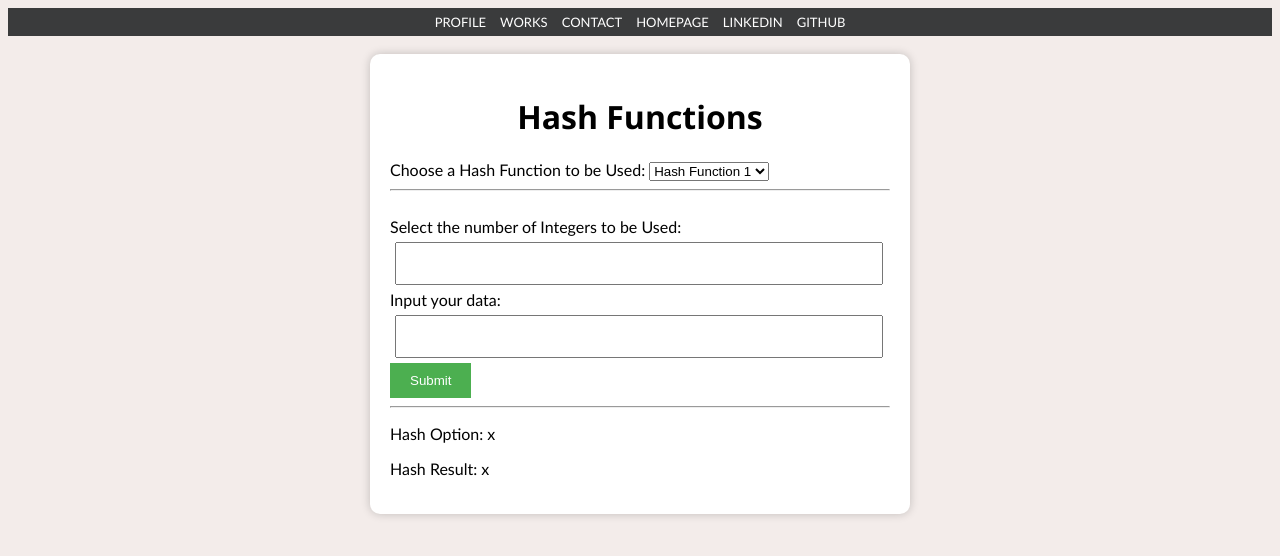
After one commit to PUP-PierreSiLog/DSA-Act1, a Flask app: template templates/HashFunction.html in a window 1280 px wide. The commit adds this page. Shown: the top 556 px of the page. Run offline with Flask 3, Linux system fonts and the light colour scheme; the template is opened without the code that fills it: most values are stand-ins (such as "Sample title", 1, 10 or a date in 2020).

Commit message:
Working, trying to make the hash table show up

```diff
--- a/app.py
+++ b/app.py
@@ -1,5 +1,6 @@
 from flask import Flask, render_template, request
 from computations import Circle, Triangle
+from HashFunction import HashTable
 
 app = Flask(__name__, static_url_path='', static_folder='D:/CMPE201_DSA/Flask_Intro/Flask_Intro/static')
 
@@ -56,24 +57,57 @@ def areaOfTriangle():
             area="Please input a valid integer."
     return render_template('areaOfTriangle.html', area=area)
 
-queue = []
-@app.route('/Queue-Deque', methods=['GET', 'POST'])
-def QueueDeque():
-    Enqueue = None
-    Dequeue = None
+hash_table=HashTable(32)
+@app.route('/HashFunction', methods=['GET', 'POST'])
+def HashFunction():
+    try:
+        hash_option = None
+        hash_result = None  # Add this line
 
-    if request.method == 'POST':
+        if request.method == 'POST':
+            hash_option = request.form.get('HashOptions')
+            print(f"Received hash_option: {hash_option}")
+            integer_select = int(request.form['IntegerSelect'])
+            data_input = request.form['DataInput']
 
-        if request.form.get('enqueue', ''):
-            data = str(request.form.get('inputString', ''))
-            queue.append(data)
+            print(f"Received integer_select: {integer_select}")
+            print(f"Received data_input: {data_input}")
 
-        elif request.form.get('dequeue', ''):
-            if queue:
-                Dequeue = queue.pop(0)
+            # Validate hash option
+            valid_options = ['Option1', 'Option2', 'Option3']
+            if hash_option not in valid_options:
+                return "Invalid hash option"
 
-    return render_template('Queue-Deque.html', Enqueue=queue, Dequeue=Dequeue)
+            # Choose the appropriate hash function based on the selected option
+            if hash_option == 'Option1':
+                hash_function = hash_table.hash_function_1
+            elif hash_option == 'Option2':
+                hash_function = hash_table.hash_function_2
+            elif hash_option == 'Option3':
+                hash_function = hash_table.hash_function_3
+            else:
+                return "Invalid hash option"
 
+            # Insert or delete data based on the number of integers specified
+            if integer_select == 1:
+                # Assuming "del " prefix for deletion
+                if data_input.startswith("del "):
+                    word_to_delete = data_input[4:]
+                    hash_table.delete(word_to_delete)
+                else:
+                    hash_table.insert(data_input, hash_function)
 
+                # Calculate hash result
+                hash_result = hash_function(sum(ord(char) for char in data_input))
+
+            # Display the updated hash table
+            hash_table.display()
+
+    except Exception as e:
+        print(f"Error: {e}")
+        return "An error occurred. Check the console for details."
+    hash_result = hash_function(sum(ord(char) for char in data_input))
+
+    return render_template('HashFunction.html', hash_option=hash_option, hash_result=hash_result)  # Pass hash_result to the template
 if __name__ == "__main__":
     app.run(debug=True)
--- /dev/null
+++ b/templates/HashFunction.html
@@ -0,0 +1,44 @@
+<!DOCTYPE html>
+<html>
+    <head>
+        <title>Profile Page</title>
+        <link rel="stylesheet" href="{{ url_for('static', filename='basic_style.css') }}">
+    </head>
+    <body>
+        <!--header-->
+        <div class="header">
+            <a href="/profile">PROFILE</a>
+            <a href="/works">WORKS</a>
+            <a href="/contact">CONTACT</a>
+            <a href="/">HOMEPAGE</a>
+            <a href="https://www.linkedin.com/in/iampierrezurbito/">LINKEDIN</a>
+            <a href="https://github.com/PUP-PierreSiLog">GITHUB</a>
+        </div>
+        <br>
+        <div class="contact-container">
+            <!--Hash Options-->
+            <h1>Hash Functions</h1>
+            <form action="/HashFunction" method="post">
+                <label for="HashOptions">Choose a Hash Function to be Used:</label>
+                <select name="HashOptions" id="HashOptions">
+                    <option value="Option1">Hash Function 1</option>
+                    <option value="Option2">Hash Function 2</option>
+                    <option value="Option3">Hash Function 3</option>
+                </select>
+                <hr>
+                <br>
+                <label for="IntegerSelect">Select the number of Integers to be Used:</label>
+                <input type="text" id="IntegerSelect" name="IntegerSelect">
+                <label for="DataInput">Input your data:</label>
+                <input type="text" id="DataInput" name="DataInput">
+                <input type="submit" value="Submit">
+            </form>
+            <!--Results Section-->
+            <hr>
+            <p>Hash Option: {{ hash_option }}</p>
+
+            {% if hash_result %}
+                <p>Hash Result: {{ hash_result }}</p>
+            {% endif %}
+    </body>
+</html>
--- a/templates/profile.html
+++ b/templates/profile.html
@@ -13,7 +13,7 @@
         <a href="/">HOMEPAGE</a>
         <a href="https://www.linkedin.com/in/iampierrezurbito/">LINKEDIN</a>
         <a href="https://github.com/PUP-PierreSiLog">GITHUB</a>
-        <a href="/Queue-Deque">QUEUE-DEQUE</a>
+        <a href="/HashFunction">HASH FUNCTION</a>
     </div>
     <br>
     <div class="profile-container">
```
Also changed, not shown: HashFunction.py (added, +48 -0 lines), Queue-Deque.py (deleted, +0 -45 lines), templates/Queue-Deque.html (deleted, +0 -36 lines).
